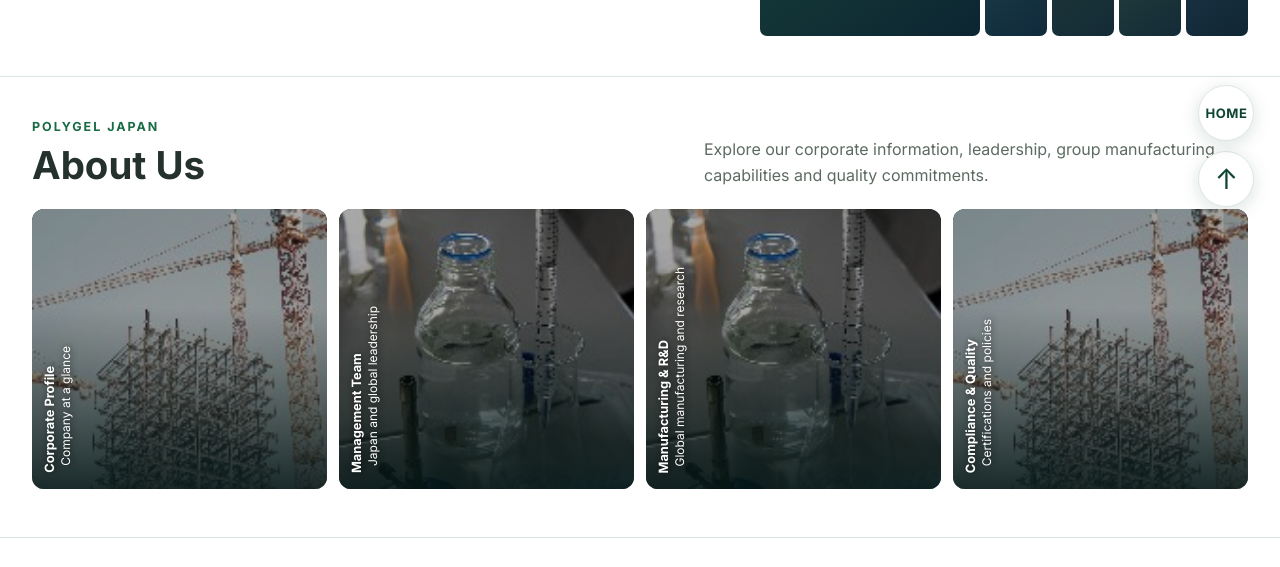
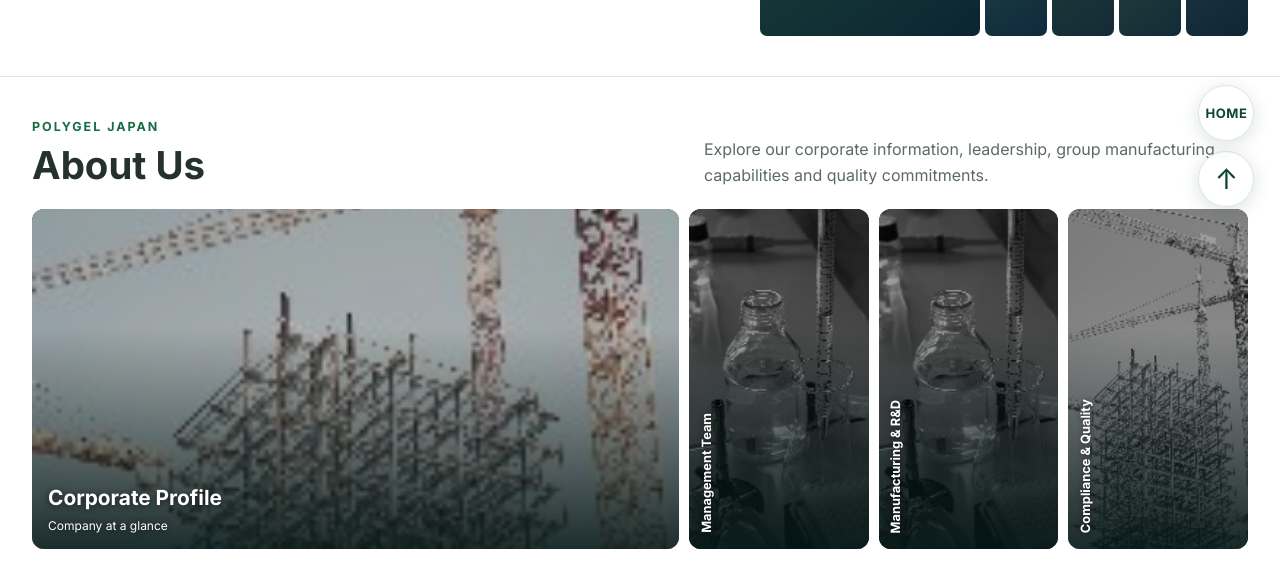
Before and after one commit to jtano14/polygel-japan, a plain HTML site: page index.html in a window 1280 px wide. Shown: the part 561-1128 px from the top of the page. Drawn offline with Linux system fonts and the light colour scheme.

Commit message:
Restore animated expanding About Us windows while keeping dedicated page links

```diff
--- a/css/styles.css
+++ b/css/styles.css
@@ -386,3 +386,24 @@ h1{font-size:clamp(2.5rem,4.2vw,3.5rem);line-height:1.14;letter-spacing:-.035em;
 .about-gallery--links .about-panel-label small{display:block;font-size:.75rem;font-weight:400;margin-top:7px}
 @media(max-width:700px){.about-gallery--links{grid-template-columns:repeat(2,minmax(0,1fr));height:auto;gap:10px}.about-gallery--links .about-panel{height:210px}.about-gallery--links .about-panel-label{font-size:1rem;left:12px;bottom:12px}}
 @media(max-width:380px){.about-gallery--links{grid-template-columns:1fr}.about-gallery--links .about-panel{height:180px}}
+
+/* Restore the original expanding About Us windows, retaining dedicated page links. */
+@media(min-width:701px){
+  .about-gallery.about-gallery--links{display:flex;gap:10px;height:340px}
+  .about-gallery--links .about-panel,.about-gallery--links .about-panel.is-active{display:block;flex:1 1 0;min-width:0;height:100%;transition:flex .6s cubic-bezier(.22,1,.36,1)}
+  .about-gallery--links .about-panel:first-child{flex:3.6 1 0}
+  .about-gallery--links:hover .about-panel:first-child,.about-gallery--links:focus-within .about-panel:first-child{flex:1 1 0}
+  .about-gallery--links .about-panel:hover,.about-gallery--links .about-panel:focus-visible{flex:3.6 1 0}
+  .about-gallery--links .about-panel img{filter:grayscale(1) brightness(.62);transform:scale(1.03)}
+  .about-gallery--links .about-panel:first-child img{filter:grayscale(0) brightness(.75);transform:scale(1)}
+  .about-gallery--links:hover .about-panel:first-child img,.about-gallery--links:focus-within .about-panel:first-child img{filter:grayscale(1) brightness(.62)}
+  .about-gallery--links .about-panel:hover img,.about-gallery--links .about-panel:focus-visible img{filter:grayscale(0) brightness(.75);transform:scale(1)}
+  .about-gallery--links .about-panel-label{opacity:1;writing-mode:vertical-rl;transform:rotate(180deg);left:14px;right:auto;bottom:16px;font-size:clamp(.9rem,1.2vw,1.15rem);white-space:nowrap}
+  .about-gallery--links .about-panel-label small{display:none}
+  .about-gallery--links .about-panel:first-child .about-panel-label{writing-mode:horizontal-tb;transform:none;left:16px;right:12px;font-size:1.3rem}
+  .about-gallery--links:hover .about-panel:first-child .about-panel-label,.about-gallery--links:focus-within .about-panel:first-child .about-panel-label{writing-mode:vertical-rl;transform:rotate(180deg);left:14px;right:auto;font-size:clamp(.9rem,1.2vw,1.15rem)}
+  .about-gallery--links .about-panel:hover .about-panel-label,.about-gallery--links .about-panel:focus-visible .about-panel-label{writing-mode:horizontal-tb;transform:none;left:16px;right:12px;font-size:1.3rem}
+  .about-gallery--links .about-panel:first-child .about-panel-label small,.about-gallery--links .about-panel:hover .about-panel-label small,.about-gallery--links .about-panel:focus-visible .about-panel-label small{display:block}
+  .about-gallery--links:hover .about-panel:first-child:not(:hover):not(:focus-visible) .about-panel-label small{display:none}
+}
+@media(prefers-reduced-motion:reduce){.about-gallery--links .about-panel{transition:none}}
```
